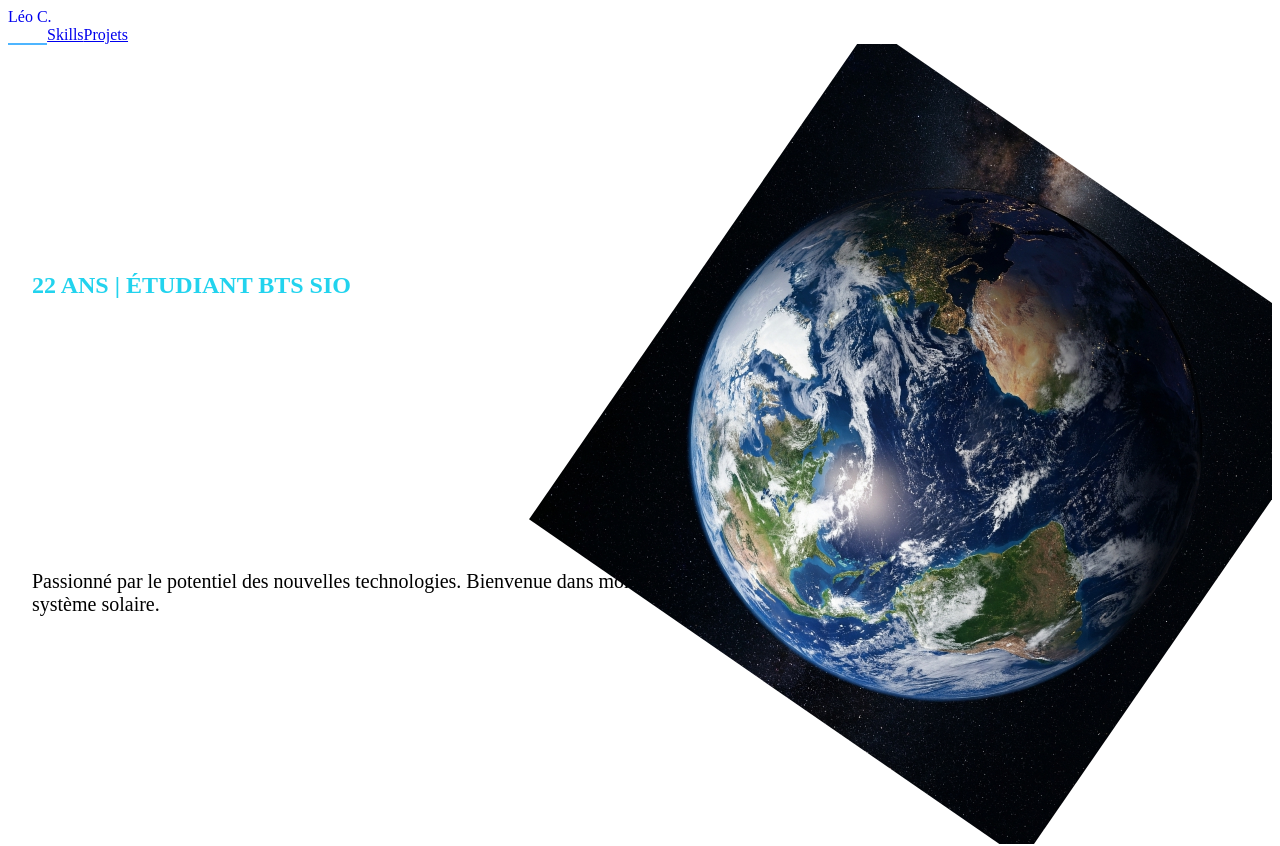
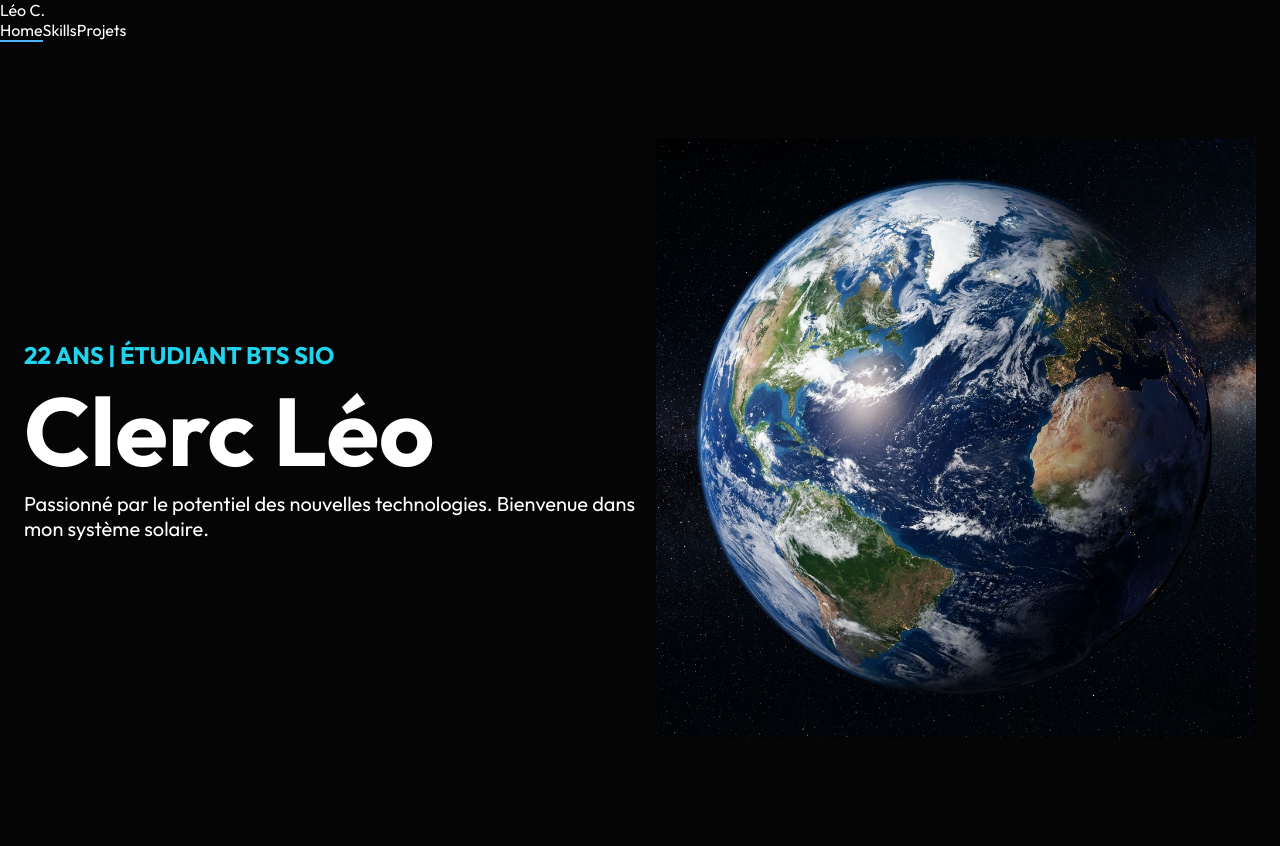
Before and after one commit to Yourselffff/portfolio, a React (Vite) app: page /#/ in a window 1280 px wide. Shown: the top 846 px of the page. Built offline with nearby package versions, Linux system fonts and the light colour scheme.

Commit message:
Restore broken CSS: Add missing body background, fonts, and resets

```diff
--- a/src/index.css
+++ b/src/index.css
@@ -1,3 +1,39 @@
+@import url('https://fonts.googleapis.com/css2?family=Outfit:wght@300;400;700&family=Space+Grotesk:wght@300;400;700&display=swap');
+@import './nav.css';
+
+:root {
+  --font-main: 'Outfit', sans-serif;
+  --font-header: 'Space Grotesk', sans-serif;
+}
+
+* {
+  box-sizing: border-box;
+  margin: 0;
+  padding: 0;
+}
+
+body {
+  font-family: var(--font-main);
+  background-color: #050505;
+  /* Deep black space background */
+  color: #ffffff;
+  overflow-x: hidden;
+  width: 100vw;
+  min-height: 100vh;
+}
+
+#root {
+  width: 100%;
+  min-height: 100vh;
+  position: relative;
+  isolation: isolate;
+}
+
+a {
+  text-decoration: none;
+  color: inherit;
+}
+
 /* --- UTILITY CLASSES REPLACEMENT --- */
 
 /* 3D & Animation Utilities */
```
